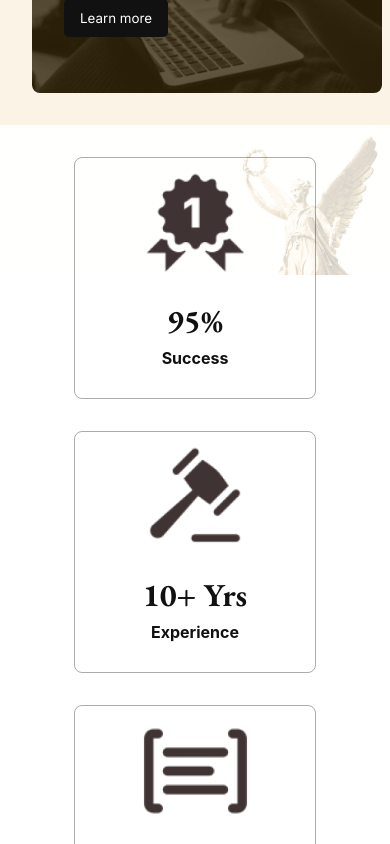
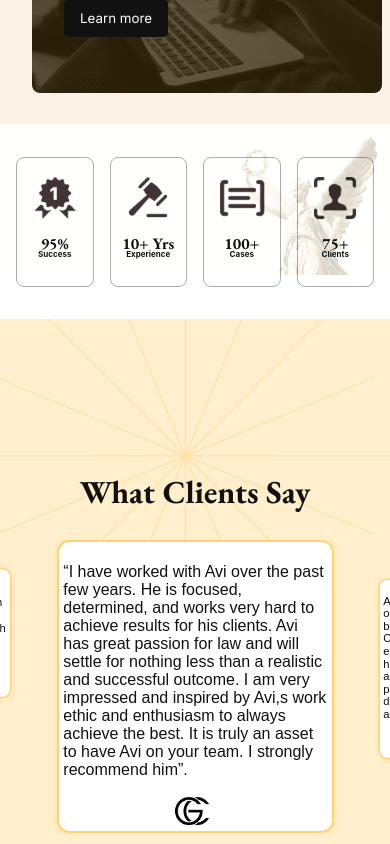
Before and after one commit to Himmu5/pacific-legal, a React (Create React App) app: page / in a window 390 px wide. Shown: the part 2880-3724 px from the top of the page. Built offline with nearby package versions, Linux system fonts and the light colour scheme.

Commit message:
put features row wise

```diff
--- a/src/components/Feature/Feature.css
+++ b/src/components/Feature/Feature.css
@@ -7,7 +7,6 @@
     flex-direction: column;
     border: 1px solid rgba(0, 0, 0, 0.327);
     border-radius: 0.5rem;
-
 }
 
 .feature-img{
@@ -18,3 +17,29 @@
 .feature-sub{
     margin-top: -1rem;
 }
+
+
+@media only screen and (max-width: 600px) {
+    .feature-parent{
+        width: 8rem;
+        height: 8rem;
+        display: flex;
+
+        justify-content: center;
+        align-items: center;
+        flex-direction: column;
+        border: 1px solid rgba(0, 0, 0, 0.327);
+        border-radius: 0.5rem;
+        font-size: 0.5rem;
+    }
+
+    .feature-img{
+        height: 3rem;
+        width: 3rem;
+    }
+
+    .feature-sub{
+        margin-top: -1rem;
+    }
+
+}
--- a/src/pages/Home.css
+++ b/src/pages/Home.css
@@ -187,18 +187,22 @@ grid-auto-rows: auto;
    grid-gap: 2rem;
 grid-auto-rows: auto;
   }
+
   .features{
-    width: 100%;
+
+    max-width: 100%;
     padding-top: 2rem;
     padding-bottom: 2rem;
+    padding-right: 1rem;
+    padding-left: 1rem;
     height: fit-content;
     background-color: white;
     background-image: url("../assets/feature-bg.png");
     background-repeat: no-repeat;
     background-size: contain;
     display: flex;
-    flex-direction: column;
-    gap: 2rem;
+    flex-direction: row;
+    gap: 1rem;
     align-items: center;
   }
 
```
